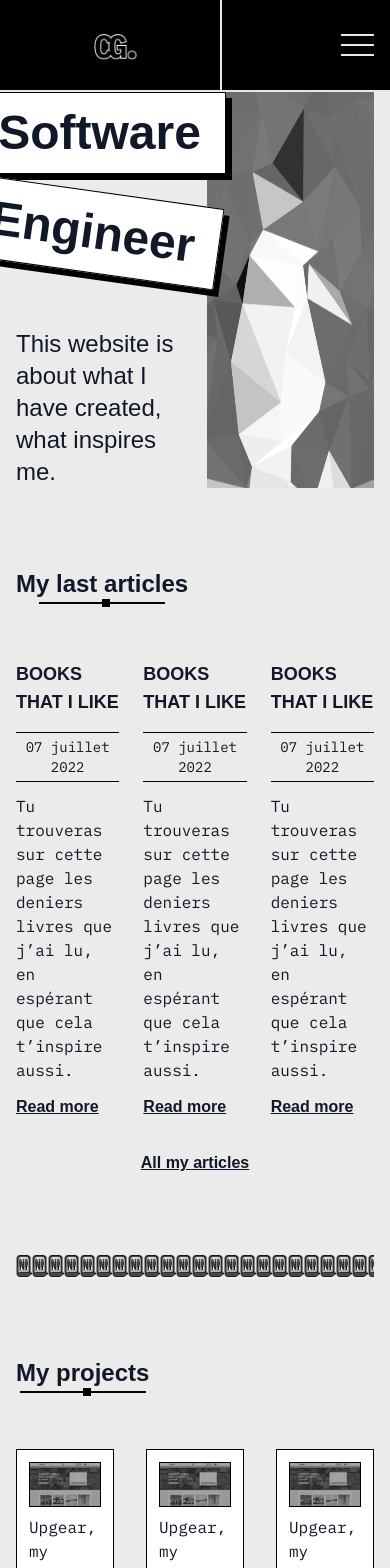
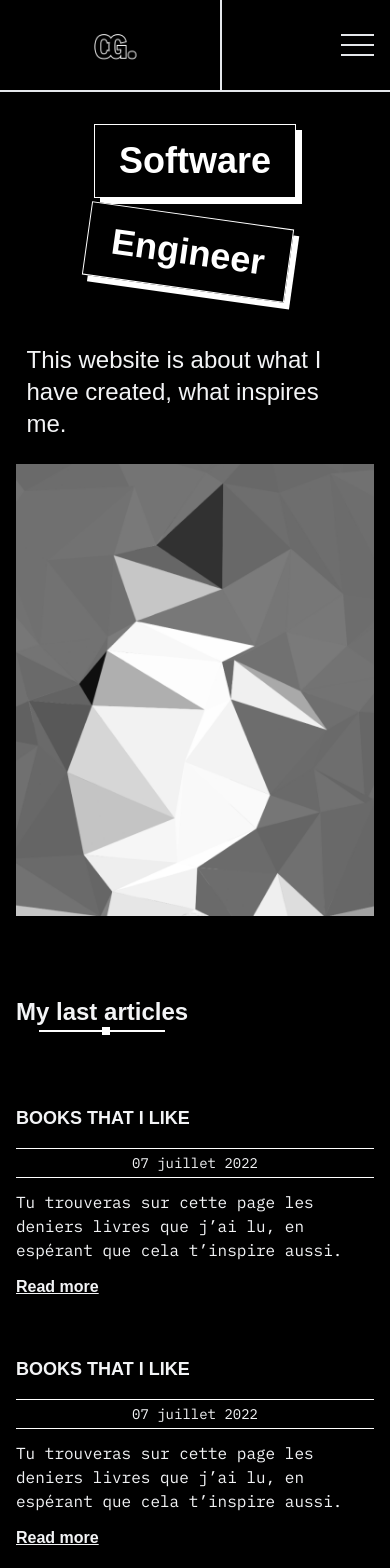
Before and after one commit to constantgillet/portfolio, a Next.js app: page / in a window 390 px wide. Shown: the top 1568 px of the page. Built offline with nearby package versions, Linux system fonts and the light colour scheme; a web font is replaced by a local one.

Commit message:
Add responsive to index page

```diff
--- a/components/Article.js
+++ b/components/Article.js
@@ -1,7 +1,7 @@
 import Link from "next/link";
 export default function Article({ className, title, date, text, link = "#" }) {
   return (
-    <article className="col-span-4">
+    <article className="col-span-12 sm:col-span-4 my-4 sm:my-0">
       <Link href={link}>
         <a title="Article">
           <h3 className="font-bold uppercase mb-4 text-lg">{title}</h3>
--- a/components/Project.js
+++ b/components/Project.js
@@ -3,7 +3,7 @@ import Image from "next/image";
 
 export function Project({ title = "", image, link = "/#" }) {
   return (
-    <article className="group col-span-4 bg-white dark:bg-bgDarkSecondary border border-black dark:border-white p-3">
+    <article className="group col-span-12 sm:col-span-4 bg-white dark:bg-bgDarkSecondary border border-black dark:border-white p-3 ">
       <Link href={link}>
         <a title="Project">
           <div className="border border-black dark:border-white overflow-hidden">
--- a/pages/_app.js
+++ b/pages/_app.js
@@ -5,7 +5,7 @@ import { ThemeProvider } from "next-themes";
 function MyApp({ Component, pageProps }) {
   return (
     <>
-      <ThemeProvider attribute="class">
+      <ThemeProvider defaultTheme="dark" attribute="class">
         <Layout>
           <Component {...pageProps} />
         </Layout>
--- a/pages/index.js
+++ b/pages/index.js
@@ -18,11 +18,11 @@ export default function Home() {
       </Head>
       <Container>
         <div className="grid grid-cols-12 gap-6">
-          <div className="col-span-6 flex justify-center items-center flex-col">
+          <div className="col-span-12 md:col-span-6 flex justify-center items-center flex-col mt-8 md:mt-0">
             <div className="relative w-fit">
               <div className="bg-black dark:bg-white w-full h-full absolute top-[6px] left-[6px]"></div>
               <h1
-                className="font-bold dark:text-white text-5xl w-fit py-4 px-6 border border-black dark:border-white bg-white dark:bg-black
+                className="font-bold dark:text-white text-4xl md:text-5xl w-fit py-4 px-6 border border-black dark:border-white bg-white dark:bg-black
                   relative"
               >
                 Software
@@ -32,19 +32,19 @@ export default function Home() {
             <div className="relative w-fit mt-6 translate-x-[-7px] translate-y-[-7px] rotate-[8deg]">
               <div className="bg-black dark:bg-white w-full h-full absolute top-[6px] left-[6px]"></div>
               <h1
-                className="font-bold dark:text-white text-5xl w-fit py-4 px-6 border border-black dark:border-white bg-white dark:bg-black
+                className="font-bold dark:text-white text-4xl md:text-5xl w-fit py-4 px-6 border border-black dark:border-white bg-white dark:bg-black
                   relative"
               >
                 Engineer
               </h1>
             </div>
-            <div className="flex w-full">
+            <div className="flex w-full justify-center md:justify-start">
               <p className="font-medium text-2xl max-w-[337px] mt-12">
                 This website is about what I have created, what inspires me.
               </p>
             </div>
           </div>
-          <div className="col-span-6 flex justify-end">
+          <div className="col-span-12 md:col-span-6 flex justify-center md:justify-end">
             <img
               src={indexBackground.src}
               width={384}
```
